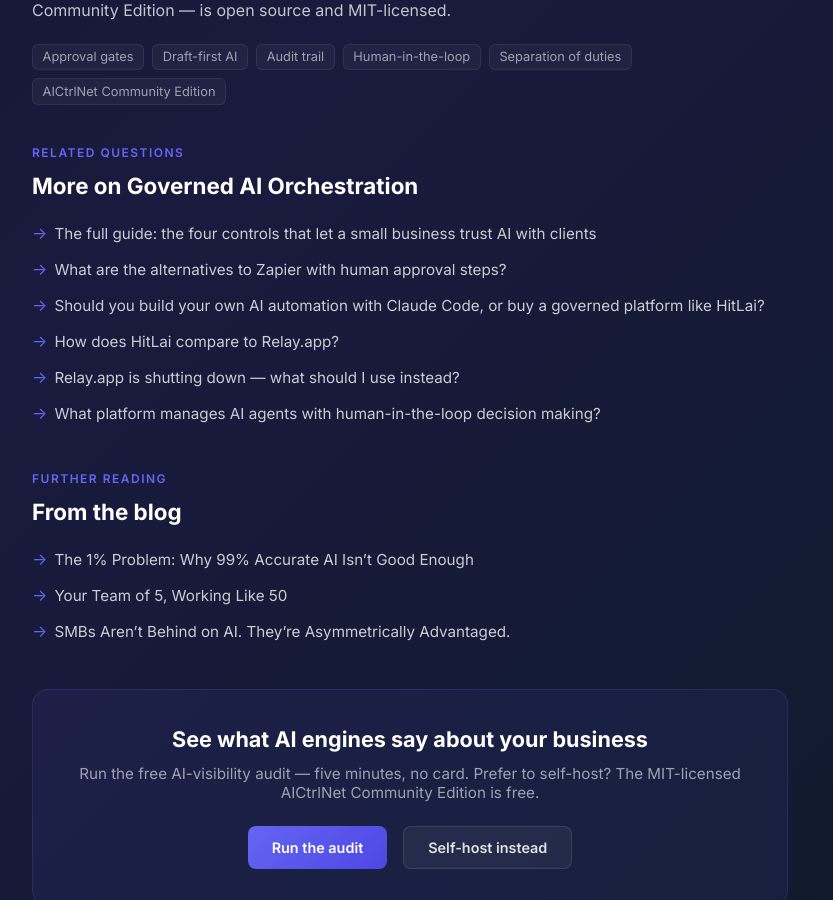
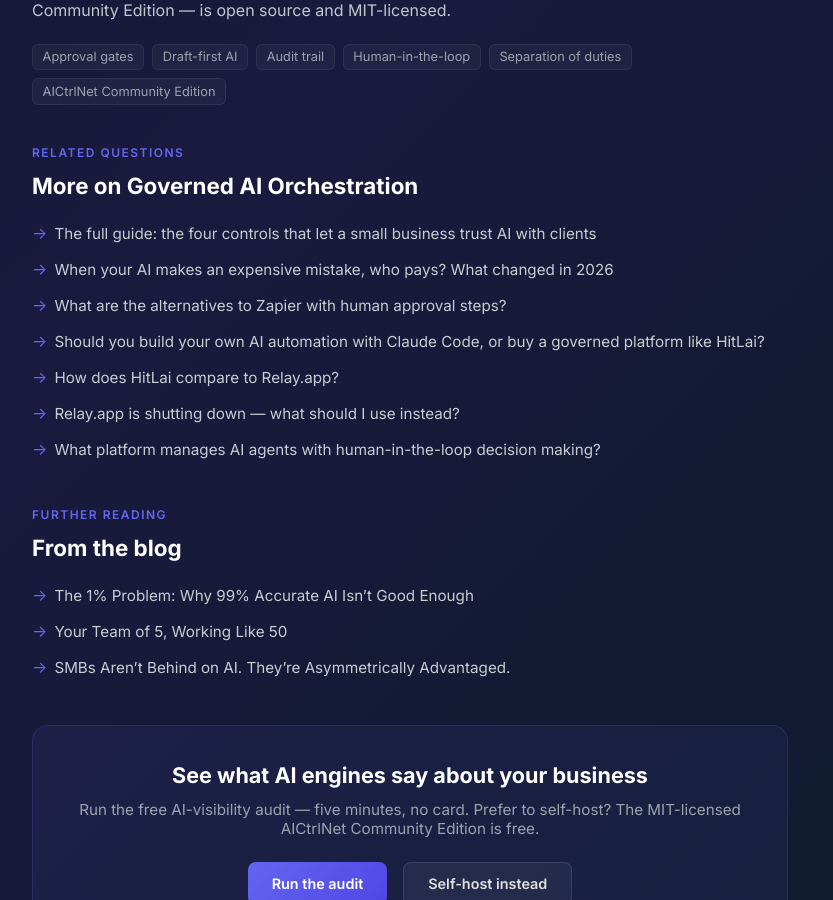
Before and after one commit to Bodaty/aictrlnet.com, a Jekyll site: the page faq/how-can-a-small-business-trust-ai-not-to-make-mistakes-with-clients/index.html, which Jekyll copies as it is, in a window 1280 px wide and 900 px high, scrolled down 1245 px. Shown: the whole window, without its empty margins (230-1063 px from the left). Built offline with Jekyll 4.4.1, drawn with Linux system fonts in a browser that asks for light colours.

Commit message:
P03 FAQ: link to P05
Gives the new post a topical inbound link instead of leaving it on the blog
index alone - the single-inbound pattern that left 35 posts unindexed.

Static page, no front matter, so source is output; JSON-LD block re-verified
intact and valid.

```diff
--- a/faq/how-can-a-small-business-trust-ai-not-to-make-mistakes-with-clients/index.html
+++ b/faq/how-can-a-small-business-trust-ai-not-to-make-mistakes-with-clients/index.html
@@ -91,6 +91,7 @@
             <div class="section-label">Related Questions</div>
             <div class="section-title">More on Governed AI Orchestration</div>
             <ul class="related"><li><a href="/blog/2026/08/how-can-a-small-business-trust-ai-not-to-make-mistakes-with-clients/">The full guide: the four controls that let a small business trust AI with clients</a></li>
+            <li><a href="/blog/2026/08/when-your-ai-makes-an-expensive-mistake-who-pays/">When your AI makes an expensive mistake, who pays? What changed in 2026</a></li>
             <li><a href="/faq/alternatives-to-zapier-with-human-approval-steps/">What are the alternatives to Zapier with human approval steps?</a></li>
             <li><a href="/faq/build-vs-buy-ai-automation/">Should you build your own AI automation with Claude Code, or buy a governed platform like HitLai?</a></li>
             <li><a href="/faq/hitlai-vs-relay-app/">How does HitLai compare to Relay.app?</a></li>
```
